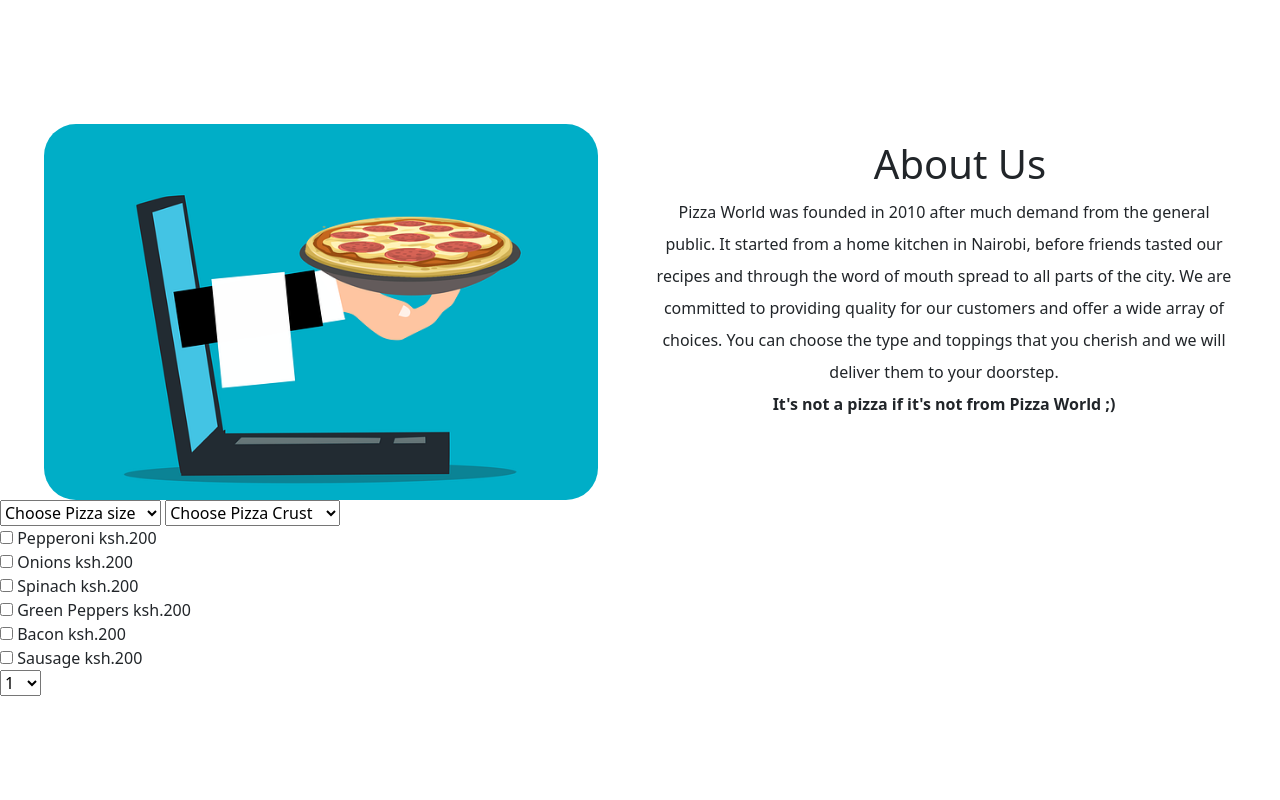
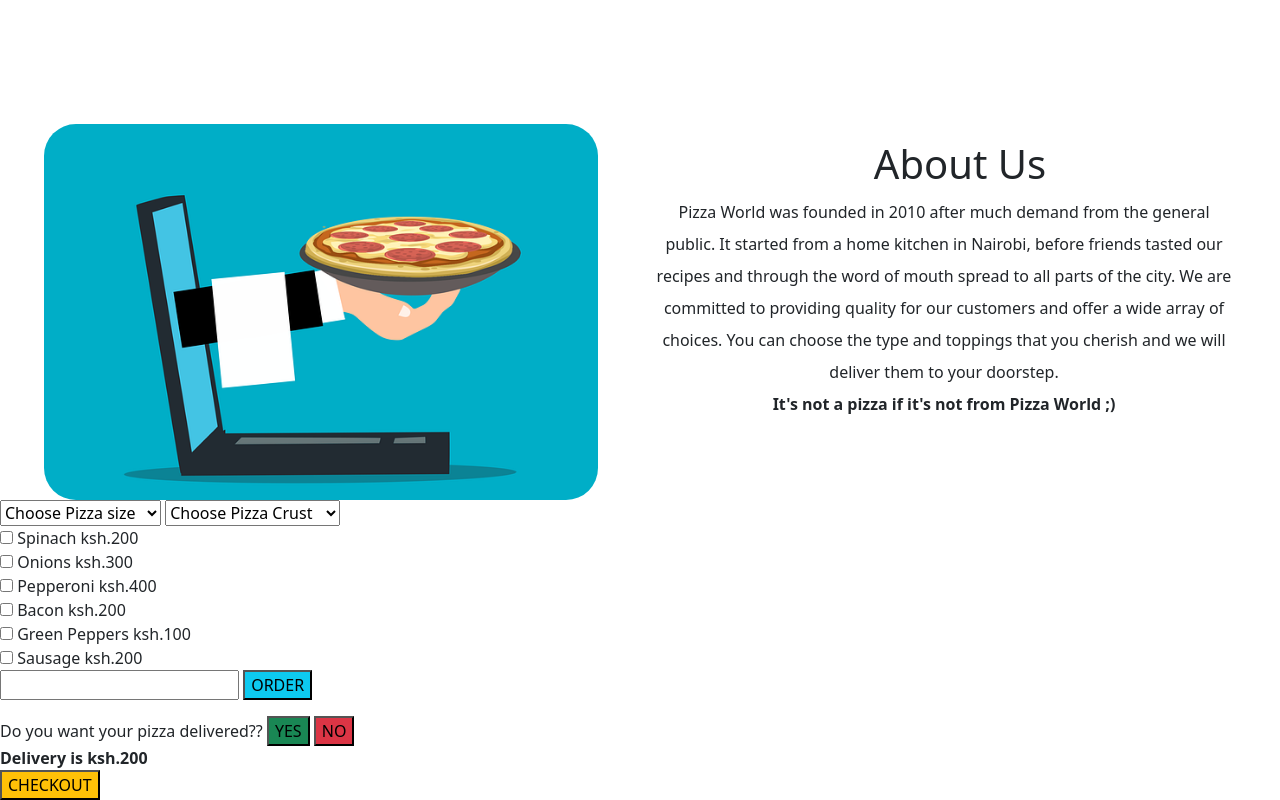
Before and after one commit to Ckhajira/pizza-world, a plain HTML site: page index.html in a window 1280 px wide. Shown: the part 884-1684 px from the top of the page. Before the commit the page ends 1580 px from the top, so only its background shows below. Drawn offline with Linux system fonts and the light colour scheme.

Commit message:
This commit adds a checkout button

```diff
--- a/index.html
+++ b/index.html
@@ -10,7 +10,7 @@
     <link rel="stylesheet" href="./css/index.css">
 
     <script src="./js/jquery.js" defer></script>
-    <script src="./js/scripts.js"></script>
+    <script src="./js/scripts.js" defer></script>
 
 </head>
 
@@ -66,46 +66,49 @@
 
     <select id="getsize" onchange="getSize();">
         <option value="">Choose Pizza size</option>
-        <option value="700">Small(ksh 700)</option>
+        <option value="800">Small(ksh 800)</option>
         <option value="1000">Medium(ksh 1000)</option>
         <option value="1500">Large(ksh 1500)</option>
     </select>
 
     <select id="getcrust" onchange="getCrust();">
         <option value="">Choose Pizza Crust</option>
+        <option value="300">Vegan(ksh 300)</option>
         <option value="500">Crispy(ksh 500)</option>
-        <option value="300">Vegan(ksh 300)</option>
+        <option value="200">Gluten-free(ksh 200)</option>
         <option value="400">Cauliflower(ksh 400)</option>
-        <option value="200">Gluten-free(ksh 200)</option>
+
 
     </select>
 
 
-    <div class="custom-control custom-checkbox custom-control-inline">
-        <input type="checkbox" class="custom-control-input" id="defaultInline1" onclick="getPep();">
-        <label class="custom-control-label" for="defaultInline1" id="Pepperoni" value="200">Pepperoni ksh.200</label>
-    </div>
 
-    <div class="custom-control custom-checkbox custom-control-inline">
-        <input type="checkbox" class="custom-control-input onion" id="defaultInline2" onclick="getOnion();">
-        <label class="custom-control-label" for="defaultInline2" id="Onions" value="200">Onions ksh.200</label>
-    </div>
+
+
 
     <div class="custom-control custom-checkbox custom-control-inline">
         <input type="checkbox" class="custom-control-input spinach" id="defaultInline3" onclick="getSpinach();">
         <label class="custom-control-label" for="defaultInline3" id="Spinach" value="200">Spinach ksh.200</label>
     </div>
-
     <div class="custom-control custom-checkbox custom-control-inline">
-        <input type="checkbox" class="custom-control-input pepper" id="defaultInline4" onclick="getPepper();">
-        <label class="custom-control-label" for="defaultInline4" id="Peppers" value="200">Green Peppers ksh.200</label>
+        <input type="checkbox" class="custom-control-input onion" id="defaultInline2" onclick="getOnion();">
+        <label class="custom-control-label" for="defaultInline2" id="Onions" value="300">Onions ksh.300</label>
     </div>
-
-
+    <div class="custom-control custom-checkbox custom-control-inline">
+        <input type="checkbox" class="custom-control-input" id="defaultInline1" onclick="getPep();">
+        <label class="custom-control-label" for="defaultInline1" id="Pepperoni" value="400">Pepperoni ksh.400</label>
+    </div>
     <div class="custom-control custom-checkbox custom-control-inline ">
         <input type="checkbox" class="custom-control-input bacon" id="defaultInline5" onclick="getBacon();">
         <label class="custom-control-label" for="defaultInline5" id="Bacon" value="200">Bacon ksh.200</label>
     </div>
+    <div class="custom-control custom-checkbox custom-control-inline">
+        <input type="checkbox" class="custom-control-input pepper" id="defaultInline4" onclick="getPepper();">
+        <label class="custom-control-label" for="defaultInline4" id="Peppers" value="100">Green Peppers ksh.100</label>
+    </div>
+
+
+
 
 
     <div class="custom-control custom-checkbox custom-control-inline">
@@ -113,19 +116,23 @@
         <label class="custom-control-label" for="defaultInline6" id="Sausage" value="200">Sausage ksh.200</label>
     </div>
 
-    <select class="browser-default custom-select" id="getnumber" onchange="getNumber();">
-        <option value="1">1 </option>
-        <option value="2">2 </option>
-        <option value="3">3</option>
-        <option value="4">4</option>
-        <option value="5">5</option>
-        <option value="6">6</option>
-        <option value="7">7</option>
-        <option value="8">8</option>
-        <option value="9">9</option>
-        <option value="10">10</option>
-    </select>
+
+    <input type="number" id="getnumber">
     </div>
+
+    <button type="button" id="takeorder" class="bg-info" onclick="doCalculation();">ORDER</button>
+    <p id="appear"></p>
+
+    <div id="I">
+        Do you want your pizza delivered??
+        <button type="button" id="deliver" class="bg-success">YES</button>
+        <button type="button" id="no" class="bg-danger">NO</button><br>
+        <strong>Delivery is ksh.200</strong>
+    </div>
+
+    <div id="ord">
+        <button type="button" id="take" class="bg-warning" onclick="addTotal();">CHECKOUT</button></div>
+
 
 </body>
 
--- a/js/scripts.js
+++ b/js/scripts.js
@@ -1,6 +1,7 @@
 function getSize() {
     let getSize = document.getElementById('getsize').value;
     return parseInt(getSize)
+
 }
 
 function getCrust() {
@@ -8,11 +9,16 @@ function getCrust() {
     return parseInt(getCrust)
 }
 
+function getNumber() {
+    var getNumber = document.getElementById("getnumber").value;
+    return parseInt(getNumber);
+}
+
 function getPep() {
     let Pep = 0;
     let pep = document.getElementById('defaultInline1');
     if (pep.checked === true) {
-        Pep = 200;
+        Pep = 400;
     }
     return parseInt(Pep)
 }
@@ -21,7 +27,7 @@ function getOnion() {
     var Onion = 0;
     var onion = document.getElementById("defaultInline2");
     if (onion.checked === true) {
-        Onion = 200;
+        Onion = 300;
 
     }
     return parseInt(Onion);
@@ -41,7 +47,7 @@ function getPepper() {
     var Pepper = 0;
     var pepper = document.getElementById("defaultInline4");
     if (pepper.checked === true) {
-        Pepper = 200;
+        Pepper = 100;
 
     }
     return parseInt(Pepper);
@@ -66,3 +72,20 @@ function getSausage() {
     }
     return parseInt(Sausage);
 }
+
+function doCalculation() {
+    var calculate = (getSize() + getCrust() + getPep() + getOnion() + getSpinach() + getPepper() + getBacon() + getSausage()) * getNumber();
+    document.getElementById("appear").innerHTML = "Hi,you want " + getNumber() + "pizza" + " It will cost " + (calculate);
+}
+
+function addTotal() {
+    let add = (getSize() + getCrust() + getPep() + getOnion() + getSpinach() + getPepper() + getBacon() + getSausage()) * getNumber() + 200;
+
+    alert("Hello, your total cost is" + add + "it will be delivered at your place of choice, thank you for choosing Pizza World.");
+
+}
+$(document).ready(function () {
+    $("#deliver").click(function () {
+        prompt("Where do you want your pizza delivered");
+    });
+})
```
